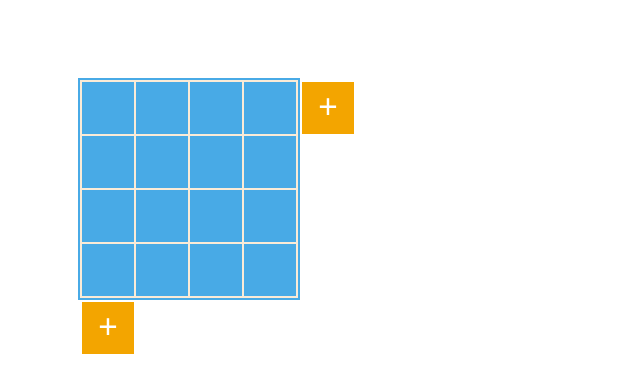
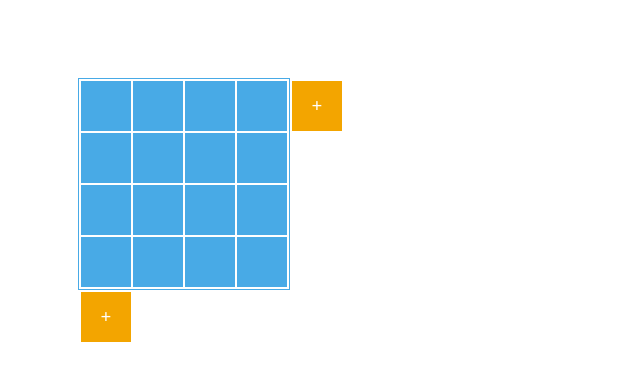
Before and after one commit to valeravarchak/bro_test1, a plain HTML site: page index.html in a window 1280 px wide. Shown: the whole page, without its empty margins (0-640 px from the left). Drawn offline with Linux system fonts and the light colour scheme.

Commit message:
version 6
исправлена вёрстка

```diff
--- a/css/style.css
+++ b/css/style.css
@@ -1,21 +1,19 @@
 .content {
     position: relative;
-    background-color: antiquewhite;
     margin: 70px;
     display: inline-block;
 }
 
 table {
-    display: table-cell;
-    border: 2px solid #48aae6;
+    border: 1px solid #48aae6;
 }
 
 td {
     background-color: #48aae6;
-    width: 50px;
-    height: 50px;
-    min-height: 50px;
-    min-width: 50px;
+    width: 48px;
+    height: 48px;
+    min-height: 48px;
+    min-width: 48px;
 }
 
 .button {
@@ -26,10 +24,10 @@ td {
     min-height: 50px;
     cursor: pointer;
     transition: 0.3s;
-    font-weight: 900;
     line-height: 50px;
     text-align: center;
-    font-size: 35px;
+    font-weight: bolder;
+    font-size: 19px;
 }
 .minus {
     visibility: hidden;
@@ -41,7 +39,6 @@ td {
 
 .plus {
     background-color: #f3a500;
-    border: 1px solid #f3a500;
 }
 
 .plus:after {
@@ -52,18 +49,17 @@ td {
 .plus_col {
     left: 100%;
     top: 0%;
-    margin: 4px 2px;
+    margin: 3px 2px;
 }
 
 .plus_row {
     left: 0%;
     top: 100%;
-    margin: 2px 4px;
+    margin: 2px 3px;
 }
 
 .minus {
     background-color: #b20000;
-    border: 1px solid #b20000;
 }
 
 .minus:after {
@@ -73,12 +69,10 @@ td {
 
 .minus_row {
     right: 100%;
-    top: 2px;
-    margin: 2px 2px;
+    margin: 1px 2px;
 }
 
 .minus_col{
-    left: 2px;
     bottom: 100%;
-    margin: 2px 2px;
+    margin: 2px 1px;
 }
```
